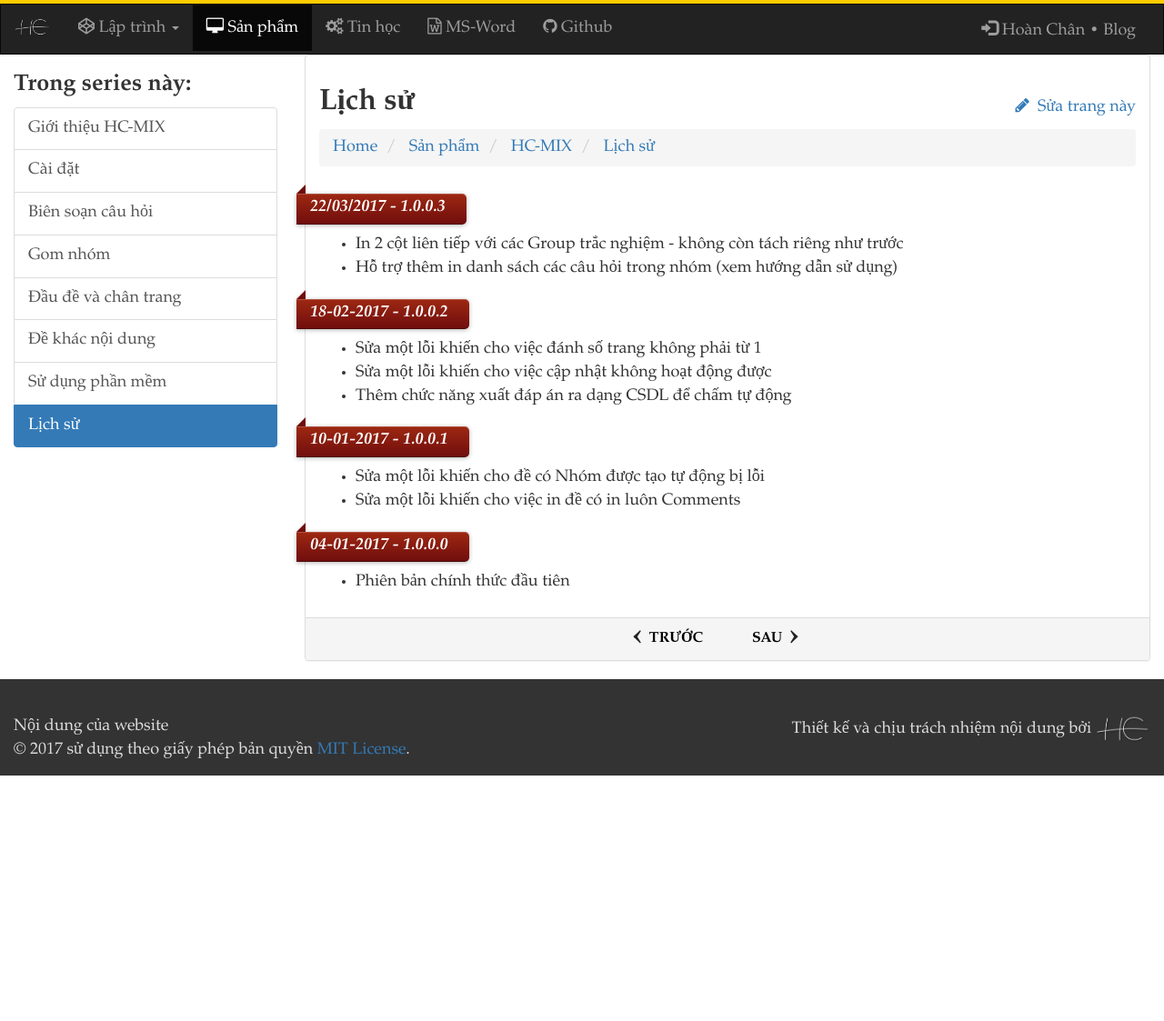
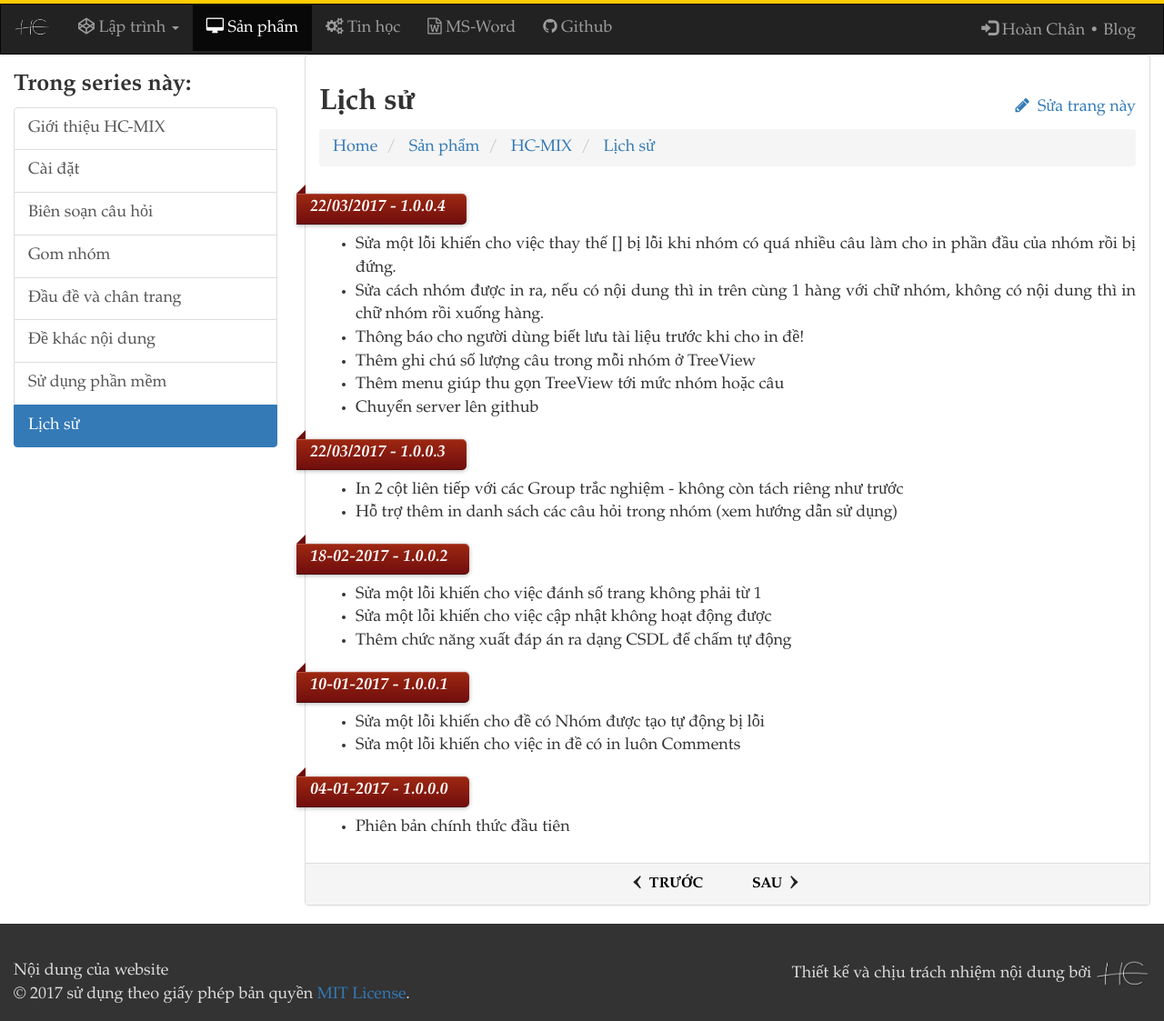
Before and after one commit to HoanChan/HoanChan.github.io, a Jekyll site: the page built from _projects/hc-mix/changelog.md, in a window 1280 px wide. Shown: the whole page at 91% size. Built offline with Jekyll 4.4.1, drawn with Linux system fonts in a browser that asks for light colours; before the commit the page ends 900 px from its top, so only the background shows below that.

Commit message:
Cập nhật HC-Mix

```diff
--- a/_projects/hc-mix/changelog.md
+++ b/_projects/hc-mix/changelog.md
@@ -1,6 +1,14 @@
 ---
 title: Lịch sử
 ---
+###### 22/03/2017 - 1.0.0.4
+{: .post-category}
+- Sửa một lỗi khiến cho việc thay thế [<Danh sách câu hỏi>] bị lỗi khi nhóm có quá nhiều câu làm cho in phần đầu của nhóm rồi bị đứng.
+- Sửa cách nhóm được in ra, nếu có nội dung thì in trên cùng 1 hàng với chữ nhóm, không có nội dung thì in chữ nhóm rồi xuống hàng.
+- Thông báo cho người dùng biết lưu tài liệu trước khi cho in đề!
+- Thêm ghi chú số lượng câu trong mỗi nhóm ở TreeView
+- Thêm menu giúp thu gọn TreeView tới mức nhóm hoặc câu
+- Chuyển server lên github
 
 ###### 22/03/2017 - 1.0.0.3
 {: .post-category}
--- a/download/hc-mix/init.xml
+++ b/download/hc-mix/init.xml
@@ -1,6 +1,6 @@
 <?xml version="1.0" encoding="utf-8"?>
 <UpdateInfo xmlns:xsi="http://www.w3.org/2001/XMLSchema-instance" xmlns:xsd="http://www.w3.org/2001/XMLSchema">
-  <Version>1.0.0.3</Version>
+  <Version>1.0.0.4</Version>
   <ZipUrl>http://hoanchan.github.io/download/hc-mix/app.zip</ZipUrl>
   <ChangeLogUrl>http://hoanchan.github.io/projects/hc-mix/changelog</ChangeLogUrl>
 </UpdateInfo>
```
Also changed, not shown: _dev/pascal/basic_syntax.md (+2 -1 lines), _projects/hc-mix/group.md (+2 -2 lines), _projects/hc-mix/index.md (+6 -0 lines), 1 other file.
